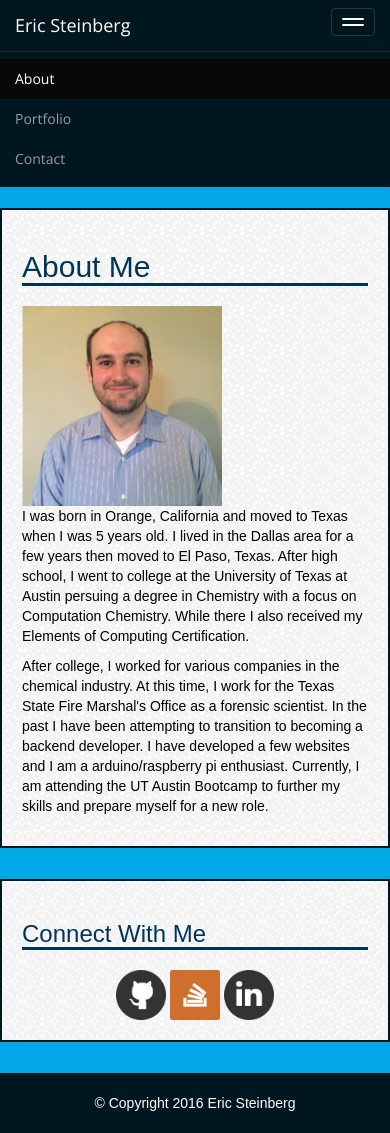
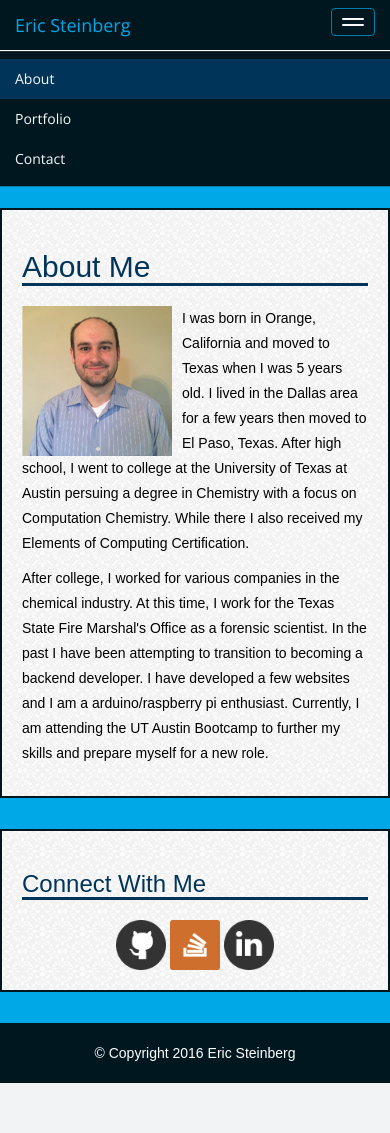
Before and after one commit to CPUhobbes/Portfolio, a PHP site: page / in a window 390 px wide, after a click that opens the changed part. After the commit the page ends 1083 px from the top, so only its background shows below. Run offline with PHP 8.4, Linux system fonts and the light colour scheme.

Commit message:
Updated index.html

```diff
--- a/assignment2/css/style.css
+++ b/assignment2/css/style.css
@@ -49,6 +49,38 @@ body {
 	color:#003459;
 	margin-bottom: 20px;
 }
+.imageEric{
+	float: left;
+	margin-right: 10px;
+}
+p.paragraphText{
+	font-size: 14px;
+	line-height: 25px;
+
+
+}
+.headerTextColor{
+	color:#ffffff;
+}
+
+a:link.headerTextColor{
+	color: #ffffff;
+	text-decoration: none;
+}
+
+
+a:visited.headerTextColor {
+    color: #ffffff;
+}
+
+a:hover.headerTextColor{
+	color:#003459;
+}
+
+
+
+
+
 
 
 
@@ -66,14 +98,75 @@ footer{
 }
 
 
-@media screen and (max-width: 980px) {
+.navbar-default {
+  background-color: #00171f;
+  border-color: #007ea7;
+}
+.navbar-default .navbar-brand {
+  color: #f8fafb;
+}
+.navbar-default .navbar-brand:hover,
+.navbar-default .navbar-brand:focus {
+  color: #00a8e8;
+}
+.navbar-default .navbar-text {
+  color: #f8fafb;
+}
+.navbar-default .navbar-nav > li > a {
+  color: #f8fafb;
+}
+.navbar-default .navbar-nav > li > a:hover,
+.navbar-default .navbar-nav > li > a:focus {
+  color: #00a8e8;
+}
+.navbar-default .navbar-nav > .active > a,
+.navbar-default .navbar-nav > .active > a:hover,
+.navbar-default .navbar-nav > .active > a:focus {
+  color: #00a8e8;
+  background-color: #007ea7;
+}
+.navbar-default .navbar-nav > .open > a,
+.navbar-default .navbar-nav > .open > a:hover,
+.navbar-default .navbar-nav > .open > a:focus {
+  color: #00a8e8;
+  background-color: #007ea7;
+}
+.navbar-default .navbar-toggle {
+  border-color: #007ea7;
+}
+.navbar-default .navbar-toggle:hover,
+.navbar-default .navbar-toggle:focus {
+  background-color: #007ea7;
+}
+.navbar-default .navbar-toggle .icon-bar {
+  background-color: #f8fafb;
+}
+.navbar-default .navbar-collapse,
+.navbar-default .navbar-form {
+  border-color: #f8fafb;
+}
+.navbar-default .navbar-link {
+  color: #f8fafb;
+}
+.navbar-default .navbar-link:hover {
+  color: #00a8e8;
+}
+.activePage{
+	background-color: #003459;
 
 }
-
-@media screen and (max-width: 768px) {
-
-
-@media screen and (max-width: 640px) {
-
-
+@media (max-width: 767px) {
+  .navbar-default .navbar-nav .open .dropdown-menu > li > a {
+    color: #f8fafb;
+  }
+  .navbar-default .navbar-nav .open .dropdown-menu > li > a:hover,
+  .navbar-default .navbar-nav .open .dropdown-menu > li > a:focus {
+    color: #00a8e8;
+  }
+  .navbar-default .navbar-nav .open .dropdown-menu > .active > a,
+  .navbar-default .navbar-nav .open .dropdown-menu > .active > a:hover,
+  .navbar-default .navbar-nav .open .dropdown-menu > .active > a:focus {
+    color: #00a8e8;
+    background-color: #007ea7;
+  }
 }
--- a/assignment2/index.html
+++ b/assignment2/index.html
@@ -26,7 +26,7 @@
 	<body>
 		<!--Header -->
 
-			 <nav class="navbar navbar-static-top navbar-inverse navBackground">
+			 <nav class="navbar navbar-static-top navbar-default navBackground">
 
   				<div class="container">
     				<div class="navbar-header">
@@ -39,9 +39,9 @@
     				</div>
     				<div class="collapse navbar-collapse" id="myNavbar">
     					<ul class="nav navbar-nav navbar-right">
-      						<li class="active"><a href="#">About</a></li>
-      						<li><a href="#">Portfolio</a></li>
-      						<li><a href="#">Contact</a></li>
+      						<li class="activePage"><a href="#" class="activePage">About</a></li>
+      						<li><a href="#" >Portfolio</a></li>
+      						<li><a href="#" >Contact</a></li>
     					</ul>
     				</div>
   				</div>
@@ -54,7 +54,7 @@
 				<div class="col-md-2"></div>
 				<div class="col-md-4 containerMainBody">
 					<h2 class="headerMainBody">About Me</h2>
-					<img class="me" src="images/me.jpg" width="200" height="200" alt="Eric's Picture" />
+					<img class="imageEric" src="images/me.jpg" width="150" height="150" alt="Eric's Picture" />
 					<p class="paragraphText"> I was born in Orange, California and moved to Texas when I was 5 years old.  I lived in the Dallas area for a few years then moved to El Paso, Texas.  After high school, I went to college at the University of Texas at Austin persuing a degree in Chemistry with a focus on Computation Chemistry.  While there I also received my Elements of Computing Certification.
 					</p>
 					<p class="paragraphText">After college, I worked for various companies in the chemical industry.  At this time, I work for the Texas State Fire Marshal's Office as a forensic scientist.  In the past I have been attempting to transition to becoming a backend developer.  I have developed a few websites and I am a arduino/raspberry pi enthusiast.   Currently, I am attending the UT Austin Bootcamp to further my skills and prepare myself for a new role.
```
